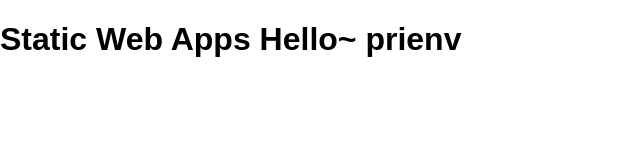
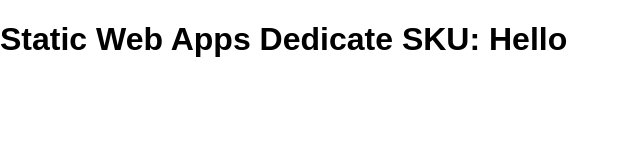
Before and after one commit to cjk7989/vanilla-basic-ded, a website: page src/index.html in a window 1280 px wide. Shown: the whole page, without its empty margins (0-640 px from the left). Drawn offline with Linux system fonts and the light colour scheme.

```diff
--- a/src/index.html
+++ b/src/index.html
@@ -5,11 +5,11 @@
   <meta charset="UTF-8">
   <meta name="viewport" content="width=device-width, initial-scale=1.0">
   <link rel="stylesheet" href="styles.css">
-  <title>Vanilla JavaScript App</title>
+  <title>Vanilla JavaScript App v1.1</title>
 </head>
 
 <body>
-  <h1>Static Web Apps Hello~ prienv</h1>
+  <h1>Static Web Apps Dedicate SKU: Hello</h1>
 </body>
 
 </html>
```
